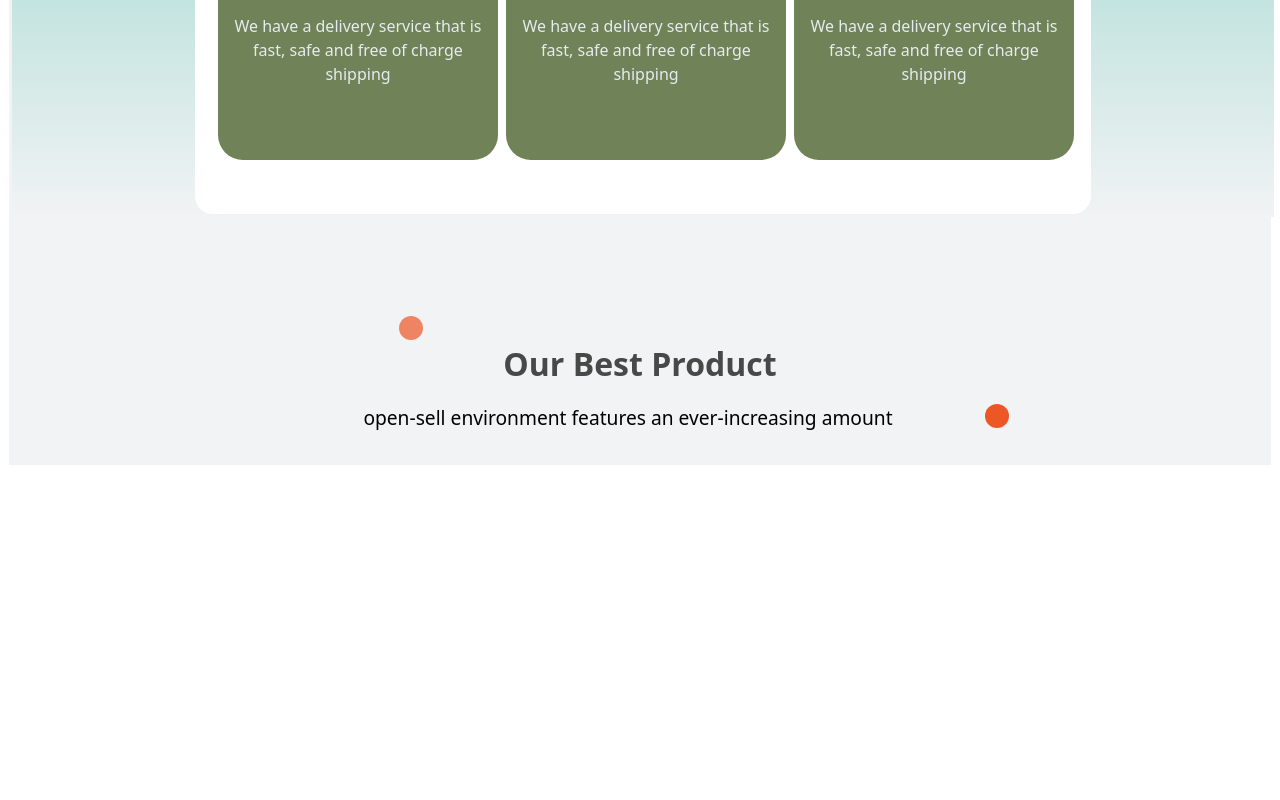
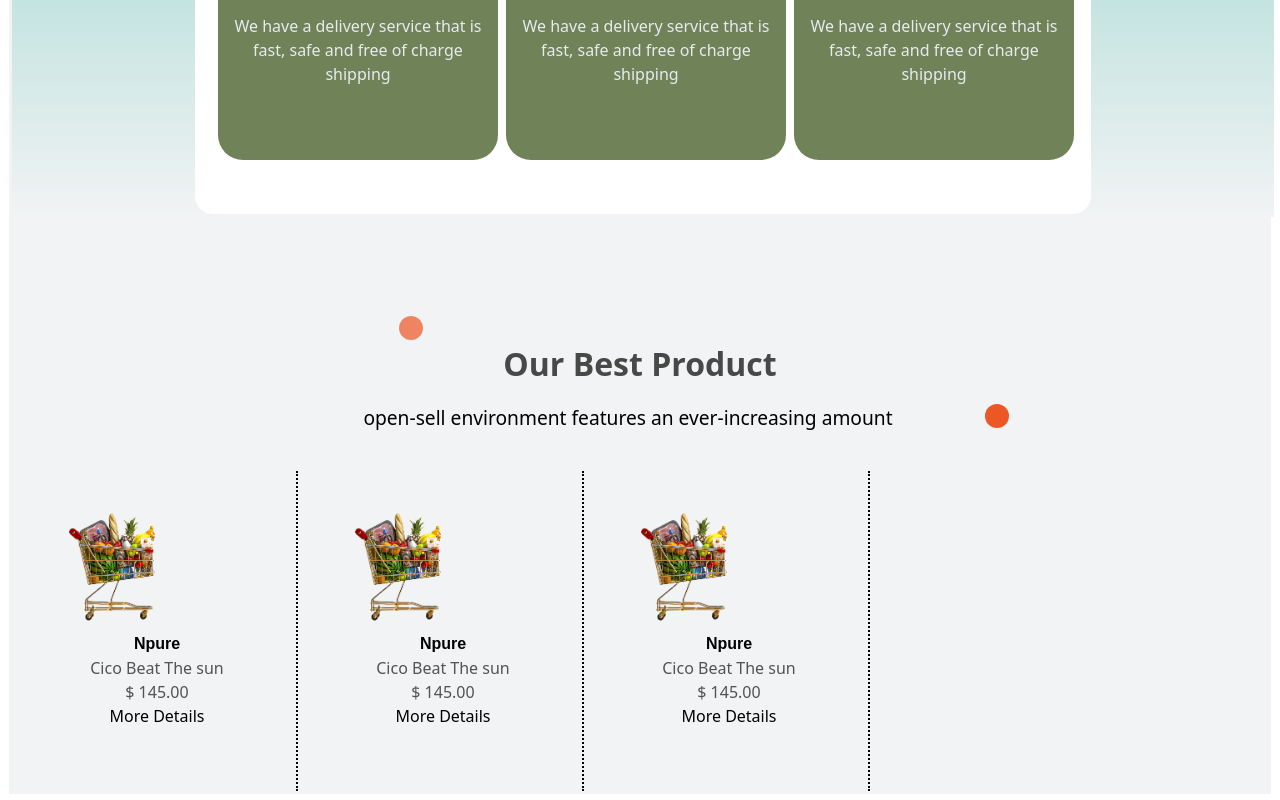
Before and after one commit to Jobsidney/Light-Order, a Next.js app: page / in a window 1280 px wide. Shown: the part 950-1750 px from the top of the page. Before the commit the page ends 1421 px from the top, so only its background shows below. Built offline with nearby package versions, Linux system fonts and the light colour scheme.

Commit message:
Adding advert cards

```diff
--- /dev/null
+++ b/components/Cards/AdvertCard.js
@@ -0,0 +1,13 @@
+function AdvertCard() {
+  return (
+    <div className='fcard Card'>
+        <img src={"/../images/cart.png"} alt=""/>
+        <h4>Npure</h4>
+        <p>Cico Beat The sun</p>
+        <h4>$ 145.00</h4>
+        <button>More Details</button>
+    </div>
+  )
+}
+
+export default AdvertCard
--- a/pages/index.js
+++ b/pages/index.js
@@ -1,5 +1,6 @@
 import Head from 'next/head'
 import Image from 'next/image'
+import AdvertCard from '../components/Cards/AdvertCard'
 import FloatCard from '../components/Cards/FloatCard'
 import Items from '../components/ItemsBar/Items'
 import IntroInfo from '../components/navBar/IntroInfo'
@@ -35,8 +36,10 @@ export default function Home() {
         </div>
         <div className="products">
           <Title title={"Our Best Product"} des={"open-sell environment features an ever-increasing amount"}/>
-          <div className="itemsCard">
-            <div></div>
+          <div className="itemsCard flex">
+            <AdvertCard/>
+            <AdvertCard/>
+            <AdvertCard/>
           </div>
         </div>
     </div>
--- a/styles/globals.css
+++ b/styles/globals.css
@@ -265,3 +265,22 @@
   border-radius: 30%;
   box-shadow: 0px 3px 10px black;
 }
+.Card{
+  border-radius: 0px;
+  border: 2px dotted black;
+  background-color: transparent;
+  border-top: none;
+  border-bottom: none;
+  border-left: none;
+
+
+}
+.Card>p,.Card>h4:last-of-type{
+  margin-top: 0;
+  color: rgba(14, 14, 14,0.7);
+}
+.Card>h4:first-of-type{
+  font-weight: 700;
+  font-family: 'Cormorant Upright', sans-serif;
+}
+.Card>p{}
```
